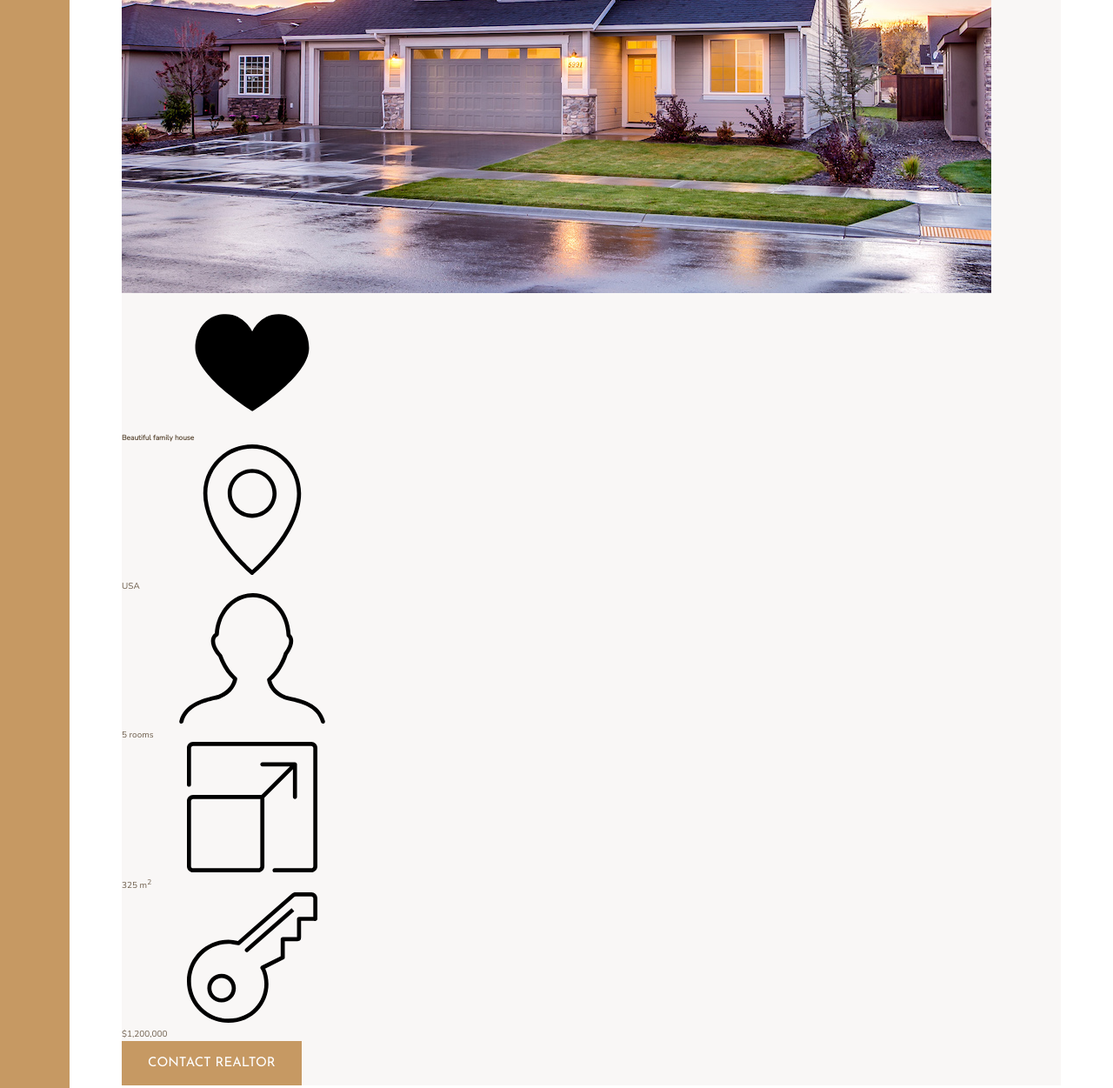
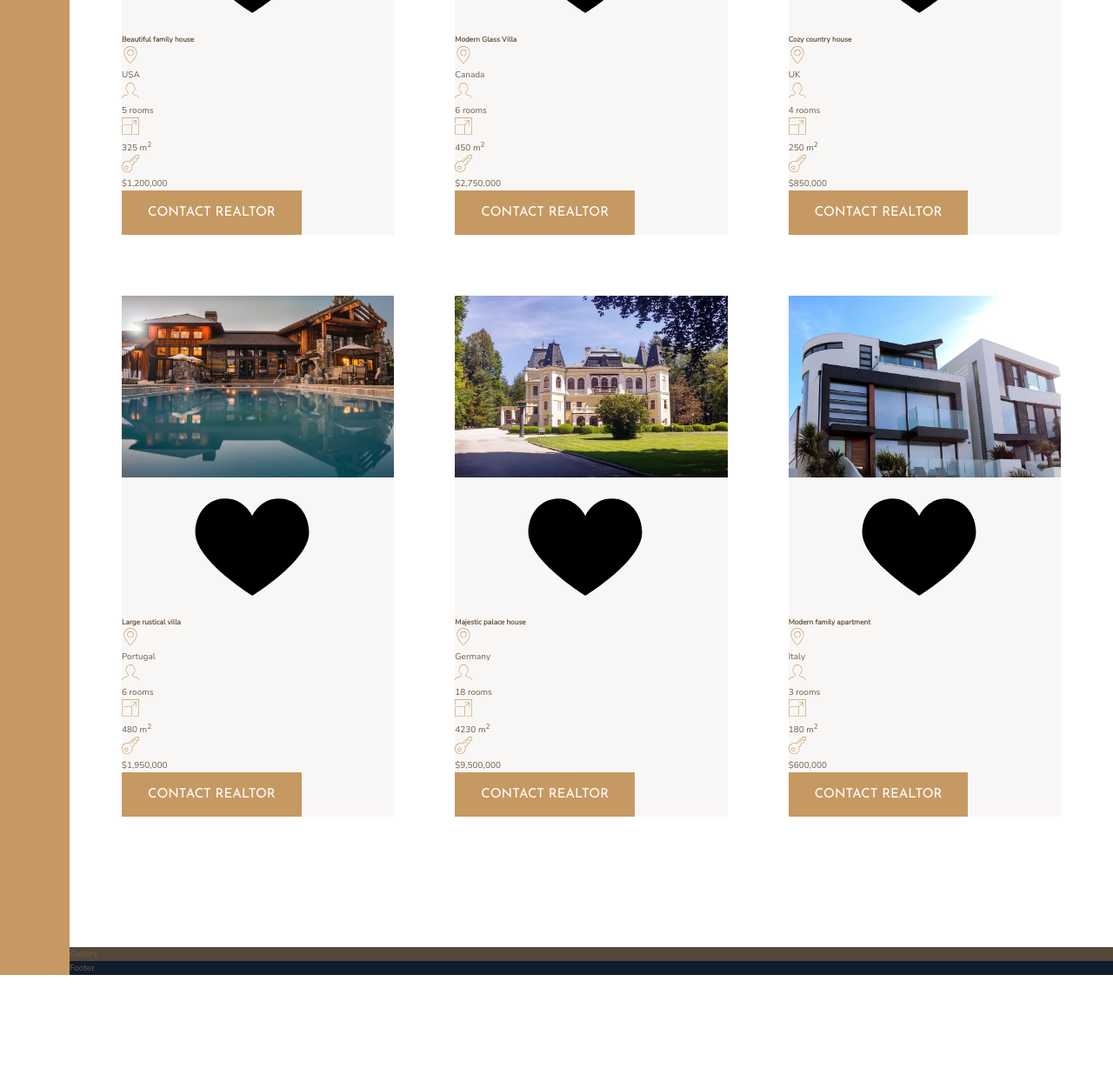
Before and after one commit to daltavida/Nexter, a website: page index.html in a window 1280 px wide. Shown: the part 2300-3551 px from the top of the page at 87% size. After the commit the page ends 3421 px from the top, so only its background shows below. Drawn offline with nearby package versions, Linux system fonts and the light colour scheme.

Commit message:
Finish creating markup for homes section

```diff
--- a/index.html
+++ b/index.html
@@ -130,6 +130,166 @@
           <button class="btn">Contact realtor</button>
         </div>
       </div>
+      <div class="home">
+        <img src="img/house-2.jpeg" alt="House 2" class="home__img" />
+        <svg class="home__like">
+          <use xlink:href="img/sprite.svg#icon-heart-full"></use>
+        </svg>
+        <h5 class="home__name">Modern Glass Villa</h5>
+        <div class="home__location">
+          <svg>
+            <use xlink:href="img/sprite.svg#icon-map-pin"></use>
+          </svg>
+          <p>Canada</p>
+        </div>
+        <div class="home__rooms">
+          <svg>
+            <use xlink:href="img/sprite.svg#icon-profile-male"></use>
+          </svg>
+          <p>6 rooms</p>
+        </div>
+        <div class="home__area">
+          <svg>
+            <use xlink:href="img/sprite.svg#icon-expand"></use>
+          </svg>
+          <p>450 m<sup>2</sup></p>
+        </div>
+        <div class="home__price">
+          <svg>
+            <use xlink:href="img/sprite.svg#icon-key"></use>
+          </svg>
+          <p>$2,750,000</p>
+          <button class="btn">Contact realtor</button>
+        </div>
+      </div>
+      <div class="home">
+        <img src="img/house-3.jpeg" alt="House 31" class="home__img" />
+        <svg class="home__like">
+          <use xlink:href="img/sprite.svg#icon-heart-full"></use>
+        </svg>
+        <h5 class="home__name">Cozy country house</h5>
+        <div class="home__location">
+          <svg>
+            <use xlink:href="img/sprite.svg#icon-map-pin"></use>
+          </svg>
+          <p>UK</p>
+        </div>
+        <div class="home__rooms">
+          <svg>
+            <use xlink:href="img/sprite.svg#icon-profile-male"></use>
+          </svg>
+          <p>4 rooms</p>
+        </div>
+        <div class="home__area">
+          <svg>
+            <use xlink:href="img/sprite.svg#icon-expand"></use>
+          </svg>
+          <p>250 m<sup>2</sup></p>
+        </div>
+        <div class="home__price">
+          <svg>
+            <use xlink:href="img/sprite.svg#icon-key"></use>
+          </svg>
+          <p>$850,000</p>
+          <button class="btn">Contact realtor</button>
+        </div>
+      </div>
+      <div class="home">
+        <img src="img/house-4.jpeg" alt="House 4" class="home__img" />
+        <svg class="home__like">
+          <use xlink:href="img/sprite.svg#icon-heart-full"></use>
+        </svg>
+        <h5 class="home__name">Large rustical villa</h5>
+        <div class="home__location">
+          <svg>
+            <use xlink:href="img/sprite.svg#icon-map-pin"></use>
+          </svg>
+          <p>Portugal</p>
+        </div>
+        <div class="home__rooms">
+          <svg>
+            <use xlink:href="img/sprite.svg#icon-profile-male"></use>
+          </svg>
+          <p>6 rooms</p>
+        </div>
+        <div class="home__area">
+          <svg>
+            <use xlink:href="img/sprite.svg#icon-expand"></use>
+          </svg>
+          <p>480 m<sup>2</sup></p>
+        </div>
+        <div class="home__price">
+          <svg>
+            <use xlink:href="img/sprite.svg#icon-key"></use>
+          </svg>
+          <p>$1,950,000</p>
+          <button class="btn">Contact realtor</button>
+        </div>
+      </div>
+      <div class="home">
+        <img src="img/house-5.jpeg" alt="House 5" class="home__img" />
+        <svg class="home__like">
+          <use xlink:href="img/sprite.svg#icon-heart-full"></use>
+        </svg>
+        <h5 class="home__name">Majestic palace house</h5>
+        <div class="home__location">
+          <svg>
+            <use xlink:href="img/sprite.svg#icon-map-pin"></use>
+          </svg>
+          <p>Germany</p>
+        </div>
+        <div class="home__rooms">
+          <svg>
+            <use xlink:href="img/sprite.svg#icon-profile-male"></use>
+          </svg>
+          <p>18 rooms</p>
+        </div>
+        <div class="home__area">
+          <svg>
+            <use xlink:href="img/sprite.svg#icon-expand"></use>
+          </svg>
+          <p>4230 m<sup>2</sup></p>
+        </div>
+        <div class="home__price">
+          <svg>
+            <use xlink:href="img/sprite.svg#icon-key"></use>
+          </svg>
+          <p>$9,500,000</p>
+          <button class="btn">Contact realtor</button>
+        </div>
+      </div>
+      <div class="home">
+        <img src="img/house-6.jpeg" alt="House 6" class="home__img" />
+        <svg class="home__like">
+          <use xlink:href="img/sprite.svg#icon-heart-full"></use>
+        </svg>
+        <h5 class="home__name">Modern family apartment</h5>
+        <div class="home__location">
+          <svg>
+            <use xlink:href="img/sprite.svg#icon-map-pin"></use>
+          </svg>
+          <p>Italy</p>
+        </div>
+        <div class="home__rooms">
+          <svg>
+            <use xlink:href="img/sprite.svg#icon-profile-male"></use>
+          </svg>
+          <p>3 rooms</p>
+        </div>
+        <div class="home__area">
+          <svg>
+            <use xlink:href="img/sprite.svg#icon-expand"></use>
+          </svg>
+          <p>180 m<sup>2</sup></p>
+        </div>
+        <div class="home__price">
+          <svg>
+            <use xlink:href="img/sprite.svg#icon-key"></use>
+          </svg>
+          <p>$600,000</p>
+          <button class="btn">Contact realtor</button>
+        </div>
+      </div>
     </section>
     <section class="gallery">Gallery</section>
     <footer class="footer">Footer</footer>
--- a/sass/_homes.scss
+++ b/sass/_homes.scss
@@ -9,4 +9,28 @@
 
 .home {
   background-color: $color-grey-light-1;
+
+  &__img {
+    width: 100%;
+  }
+
+  &__like {
+  }
+
+  &__name {
+  }
+
+  &__location,
+  &__rooms,
+  &__area,
+  &__price {
+    svg {
+      fill: $color-primary;
+      height: 2rem;
+      width: 2rem;
+    }
+
+    p {
+    }
+  }
 }
```
Also changed, not shown: css/style.css.
